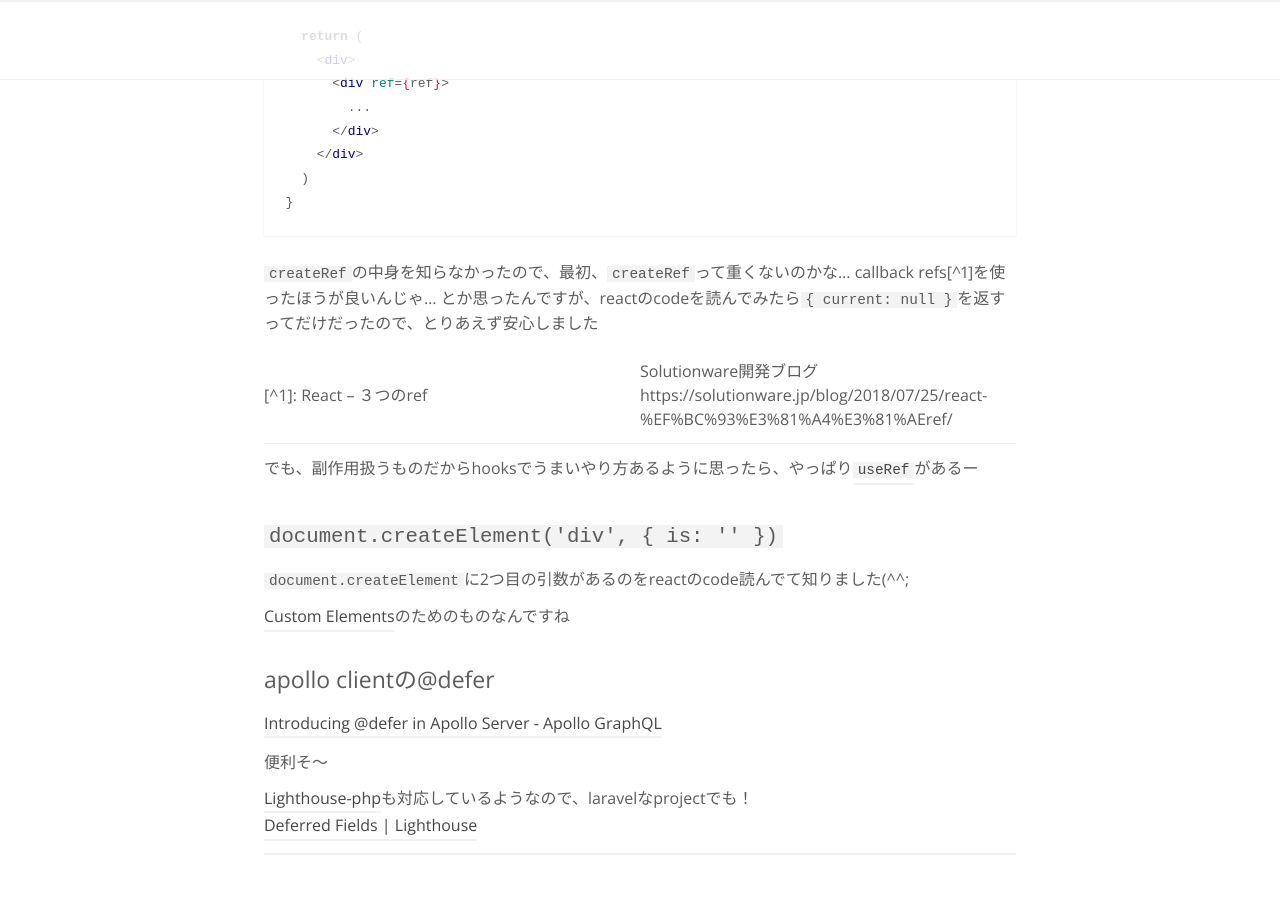
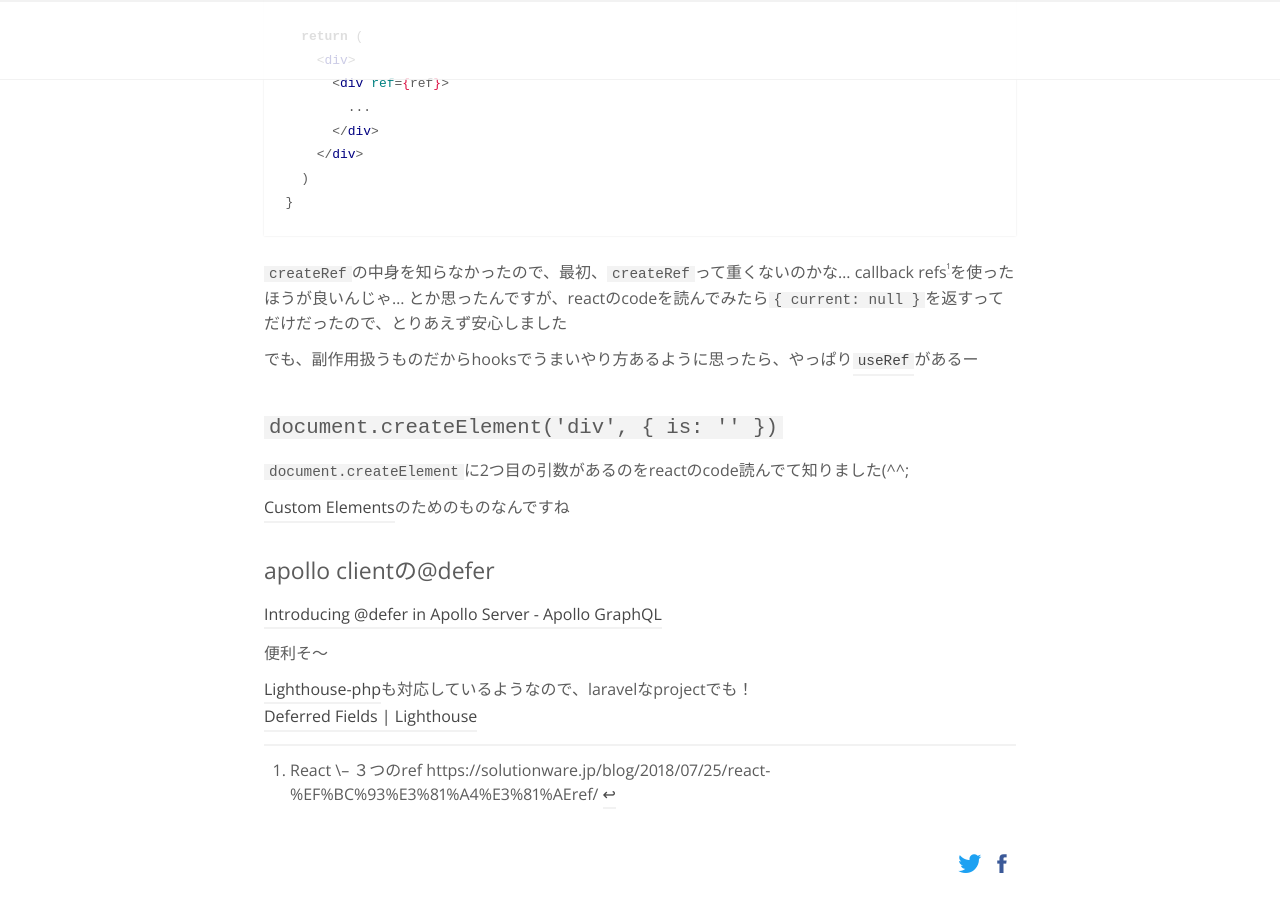
Before and after one commit to RyukyuInteractive/tech.ryukyu-i.co.jp, a Jekyll site: the page built from _posts/2019-08-21-tech-lunch.md, in a window 1280 px wide and 900 px high, scrolled down 2383 px. Built offline with Jekyll 4.4.1, drawn with Linux system fonts in a browser that asks for light colours; a script that is not in the unit is left out; comment, search, counter and statistics services are not loaded.

Commit message:
Update 2019-08-21-tech-lunch.md

```diff
--- a/_posts/2019-08-21-tech-lunch.md
+++ b/_posts/2019-08-21-tech-lunch.md
@@ -105,7 +105,7 @@ export const Foo: FunctionComponent<Props> = (props) => {
 callback refs[^1]を使ったほうが良いんじゃ...
 とか思ったんですが、reactのcodeを読んでみたら`{ current: null }`を返すってだけだったので、とりあえず安心しました
 
-[^1]: React – ３つのref | Solutionware開発ブログ https://solutionware.jp/blog/2018/07/25/react-%EF%BC%93%E3%81%A4%E3%81%AEref/
+[^1]: React \– ３つのref https://solutionware.jp/blog/2018/07/25/react-%EF%BC%93%E3%81%A4%E3%81%AEref/
 
 でも、副作用扱うものだからhooksでうまいやり方あるように思ったら、やっぱり[`useRef`](https://ja.reactjs.org/docs/hooks-reference.html#useref)があるー
 
```
